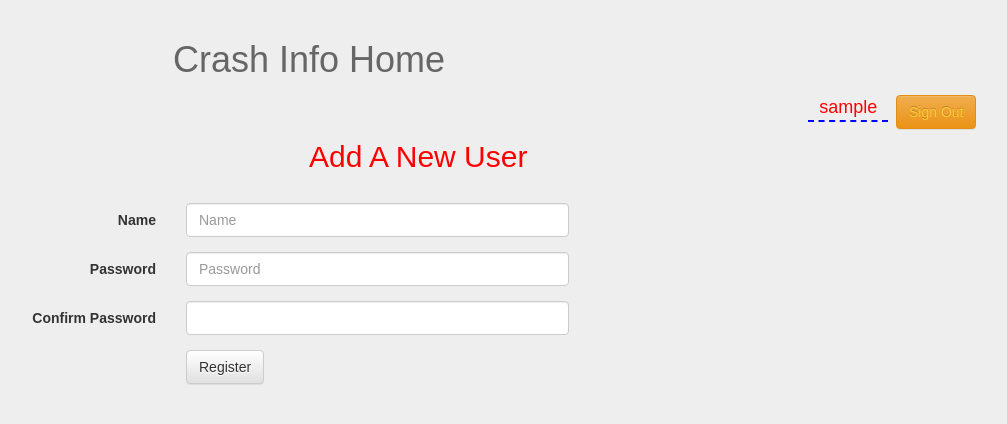
After one commit to knewbie/crashshow, a Flask app: page /adduser in a window 1280 px wide. The commit adds this page. Shown: the top 424 px of the page, without its empty margins (139-1146 px from the left). Run offline with Flask 2, Linux system fonts and the light colour scheme; the visitor is signed in with stand-in values (Sample User, id 1); some libraries are stand-ins or nearby versions.

Commit message:
task: add user function

```diff
--- a/app/static/css/style.css
+++ b/app/static/css/style.css
@@ -1,4 +1,4 @@
-body { margin:0 auto; padding: 0 auto; width:80%; font-family: sans-serif; background: #eee; }
+body { margin:0 auto; padding: 0 auto; width:75%; font-family: sans-serif; background: #eee; }
 
 a { text-decoration:none; }
 a:link { color: #FFCC33;}
@@ -9,7 +9,11 @@ table { text-align:center;}
 table .crash-text { text-align:left;}
 
 .page-header .info { width:60%; text-align:center; font-size:20px;color:#666; }
-.nav-login {text-align:center; border: 1px dashed blue ; font-weight:bold; font-size:16px; float:right; }
+
+.logout{ text-align:center; float:right; margin:5px; }
+.logout li { display:inline; width:80px; }
+.nav-user { border-bottom: 2px dashed blue ; color: red; float:left; width:100px; font-size:18px; }
+.nav-logout {font-size:16px; float:right; color: purple }
 
 .waring { margin-top:40px; font-size:18px; }
 
@@ -21,3 +25,5 @@ table .crash-text { text-align:left;}
 .login  {text-align:center; float:right}
 
 .list { border-top:1px dotted #ccc;padding:1px; margin-top: 80px; text-align:center;}
+
+.reg h2 { color: red;  margin-left:30%;}
--- a/app/templates/layout.html
+++ b/app/templates/layout.html
@@ -39,8 +39,16 @@
                 </form>
             </div>
             {% else %}
-            <div class="nav-login">
-                <a href="{{ url_for('logout') }}"> Sign Out </a>
+            <div class="logout">
+                <ul>
+                    <li class="nav-user">
+                        <span> {{ session.username }} </span>
+                    </li>
+                    &nbsp;&nbsp;
+                    <li class="nav-logout">
+                        <a class="btn btn-warning" href="{{ url_for('logout') }}"> Sign Out </a>
+                    </li>
+                </ul>
             </div>
             {% endif %}
         </div>
@@ -56,9 +64,11 @@
         {% if error %} <p class="bg-danger"> <strong>Error: </strong>{{ error }} </p> {% endif %}
 
         {% if warn %}
+        {% autoescape false %}
         {% for w in warn %}
         <p class='bg-waring'> <strong> {{ w }} </strong></p>
         {% endfor %}
+        {% endautoescape %}
         {% endif %}
 
         </div>
--- /dev/null
+++ b/app/templates/user.html
@@ -0,0 +1,39 @@
+{% extends "layout.html" %}
+
+{% block detail %}
+
+<div class="reg">
+    <h2> {{ tip }} </h2>
+    </br>
+    <form  class="form-horizontal" action="{{ url_for('adduser') }}" method="post">
+        <div class="form-group">
+            <label for="inputname" class="col-sm-2 control-label">Name</label>
+            <div class="col-sm-5">
+                <input type="text" class="form-control" name="username" id="inputname" placeholder="Name">
+            </div>
+        </div>
+        <div class="form-group">
+            <label for="inputpasswd" class="col-sm-2 control-label">Password</label>
+            <div class="col-sm-5">
+                <input type="password" class="form-control" name="password" id="inputpasswd" placeholder="Password">
+            </div>
+        </div>
+        <div class="form-group">
+            <label for="inputpasswd1" class="col-sm-2 control-label">Confirm Password</label>
+            <div class="col-sm-5">
+                <input type="password" class="form-control" name="password1" id="inputpasswd1">
+            </div>
+        </div>
+        <div class="form-group">
+            <div class="col-sm-offset-2 col-sm-10">
+                <button type="submit" class="btn btn-default">Register</button>
+            </div>
+        </div>
+    </form>
+
+</div>
+
+
+
+
+{% endblock%}
--- a/app/views.py
+++ b/app/views.py
@@ -1,15 +1,10 @@
 # -*-:coding = utf-8 -*-
+
+from hashlib import sha1
+from flask import request, session,  redirect, url_for,  render_template, flash
 from app import app
-from flask import request, session,  redirect, url_for,  render_template, flash
 from models import db_handler
 from utils import *
-
-user_dict = {
-        'admin':'admin',
-        'kevin':'kevinlee',
-        'lwn':'lwn1234',
-        'ff':'ff1234',
-        'mxc':'mxc1234'}
 
 
 @app.route('/')
@@ -137,18 +132,21 @@ def history_detail(date):
 
 @app.route('/login', methods=['POST'])
 def login():
-    error = None
     if request.method == 'POST':
-        if request.form['username'] not in user_dict:
-            error = 'Invalid username'
-        elif request.form['password'] != user_dict.get(request.form['username']):
-            error = 'Invalid password'
+        uname = request.form.get('username', '').strip()
+        pw = request.form.get('password', '').strip()
+        if uname == '' or db_handler.check_user_name_valid(uname):
+            flash('Invalid username')
+            print 'Wrong uname: %s' % uname
+        elif pw == '' or sha1(pw).hexdigest() != db_handler.get_user_passwd(uname):
+            flash('Invalid password')
+            print "Wrong pw: %s" % pw
         else:
             session['login_in'] = True
-            session['username'] = request.form['username']
+            session['username'] = uname
             flash("You have logged in. Now you can take care the crash info. Sign out on the top right.Have a fun.. ^_^")
             return redirect(url_for('show_today'))
-    return render_template('main.html', error=error)
+    return redirect(url_for('index'))
 
 
 @app.route('/logout')
@@ -158,3 +156,30 @@ def logout():
     #session.pop('req_today_db', None)
     flash('You have signed out.')
     return redirect(url_for('index'))
+
+
+@app.route('/adduser', methods=['POST', 'GET'])
+def adduser():
+    if not session.get('login_in'):
+        flash('Please login Admin account to add user')
+        return redirect(url_for('index'))
+
+    if request.method == 'GET':
+        tip = "Add A New User"
+        return render_template('user.html', status=True, data=None, tip=tip)
+    elif request.method == 'POST':
+        uname = request.form.get('username', '').strip()
+        pw = request.form.get('password', '').strip()
+        pw1 = request.form.get('password1', '').strip()
+        if uname.strip() == '':
+            flash('Please input the valid username')
+            return render_template('user.html', status=True, data=None, warn=None)
+        elif not db_handler.check_user_name_valid(uname):
+            msg = ['Username: <strong style="color:red"> %s </strong>  has beed registered, Please input another!' % uname]
+            return render_template('user.html', status=True, data=None, warn=msg)
+        elif pw != pw1:
+            msg = ["Two passwords don't identify. Please check it agaion"]
+            return render_template('user.html', status=True, data=None, warn=msg)
+        else:
+            db_handler.save_user(uname, sha1(pw.strip()).hexdigest())
+            return redirect(url_for('index'))
```
Also changed, not shown: app/models.py (+33 -3 lines), test.py (+18 -4 lines).
